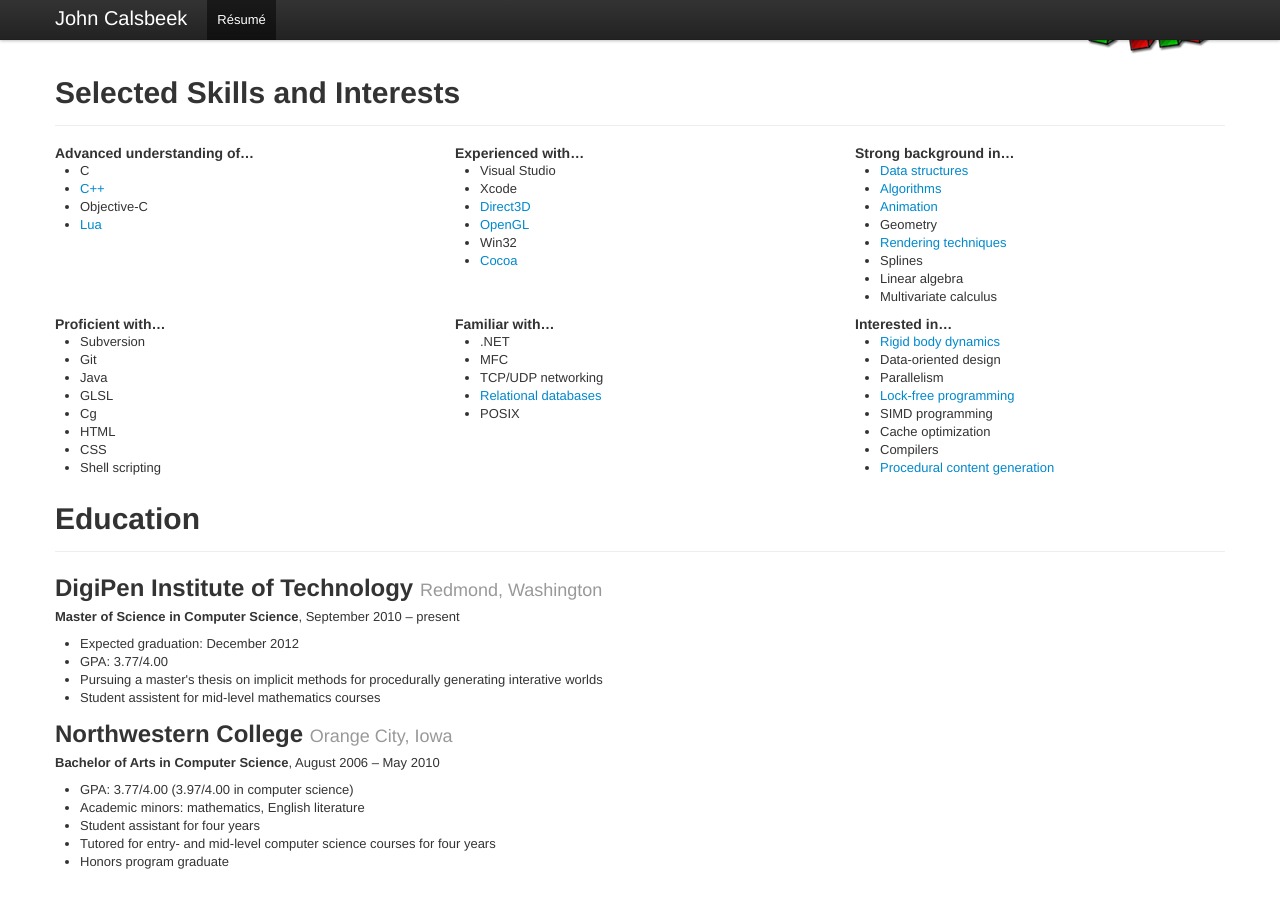
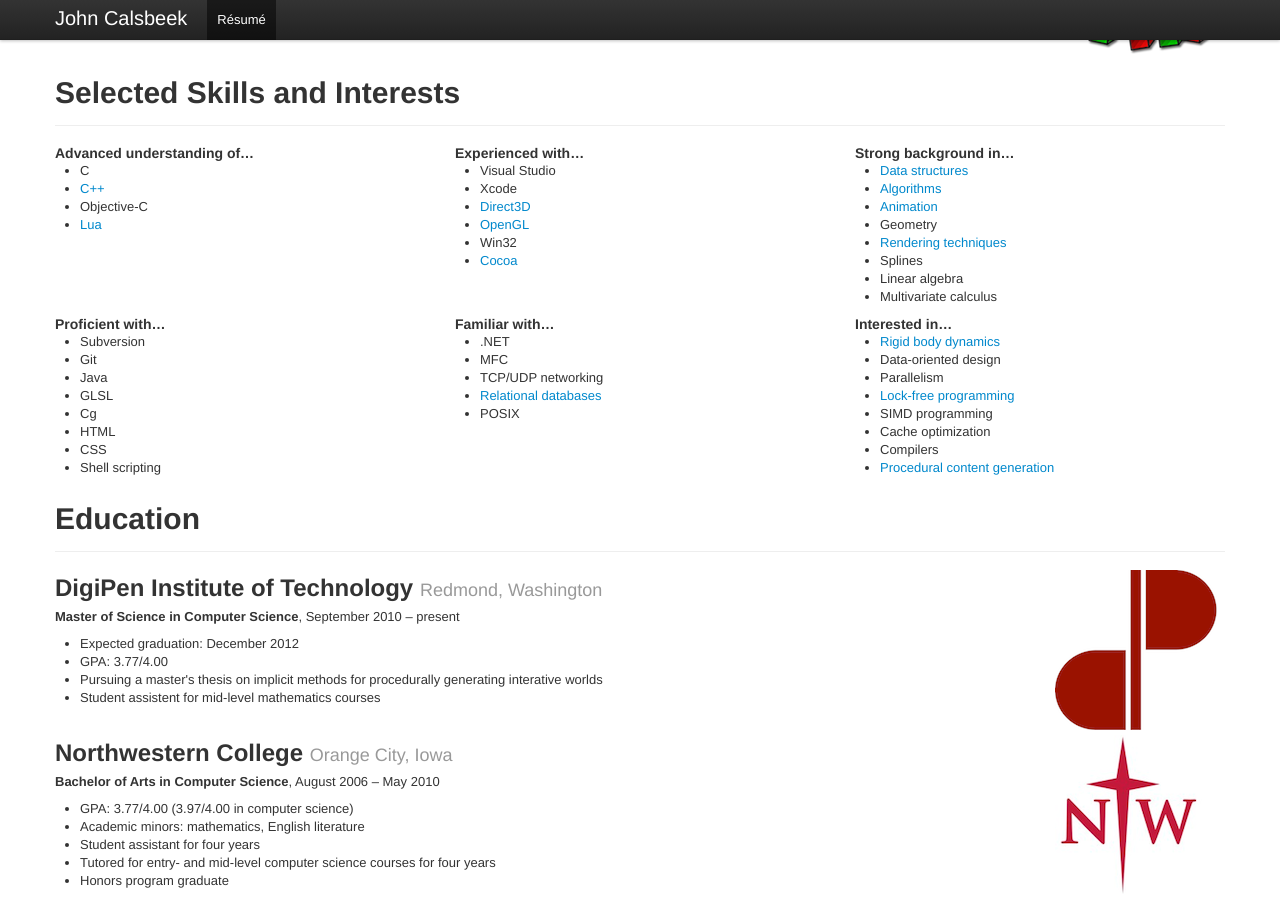
Before and after one commit to Nexuapex/nexuapex.github.com, a Jekyll site: the page built from resume.html, in a window 1280 px wide and 900 px high, scrolled down 643 px. Built offline with Jekyll 4.4.1, drawn with Linux system fonts in a browser that asks for light colours; nearby versions of some CDN libraries.

Commit message:
Add school logos.

```diff
--- a/resume.html
+++ b/resume.html
@@ -180,7 +180,7 @@ title: R&eacute;sum&eacute;
     <h1>Education</h1>
   </div>
   <div class="row">
-    <div class="span12">
+    <div class="span10">
       <h2>
         DigiPen Institute of Technology
         <small>Redmond, Washington</small>
@@ -194,9 +194,12 @@ title: R&eacute;sum&eacute;
         <li>Student assistent for mid-level mathematics courses</li>
       </ul>
     </div>
+    <div class="span2">
+      <img src="/img/digipen.png" alt="">
+    </div>
   </div>
   <div class="row">
-    <div class="span12">
+    <div class="span10">
       <h2>
         Northwestern College
         <small>Orange City, Iowa</small>
@@ -210,6 +213,9 @@ title: R&eacute;sum&eacute;
         <li>Honors program graduate</li>
       </ul>
     </div>
+    <div class="span2">
+      <img src="/img/northwestern.png" alt="">
+    </div>
   </div>
 </section>
 
```
Also changed, not shown: img/digipen.png (added), img/northwestern.png (added).
